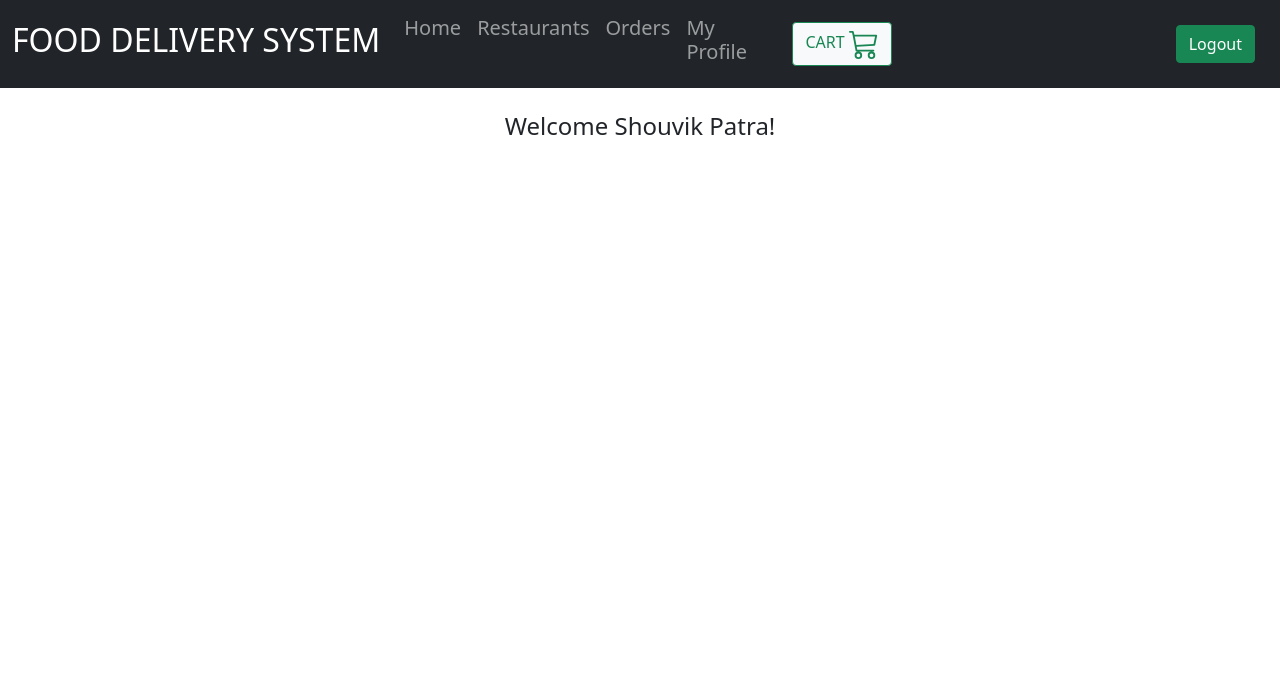
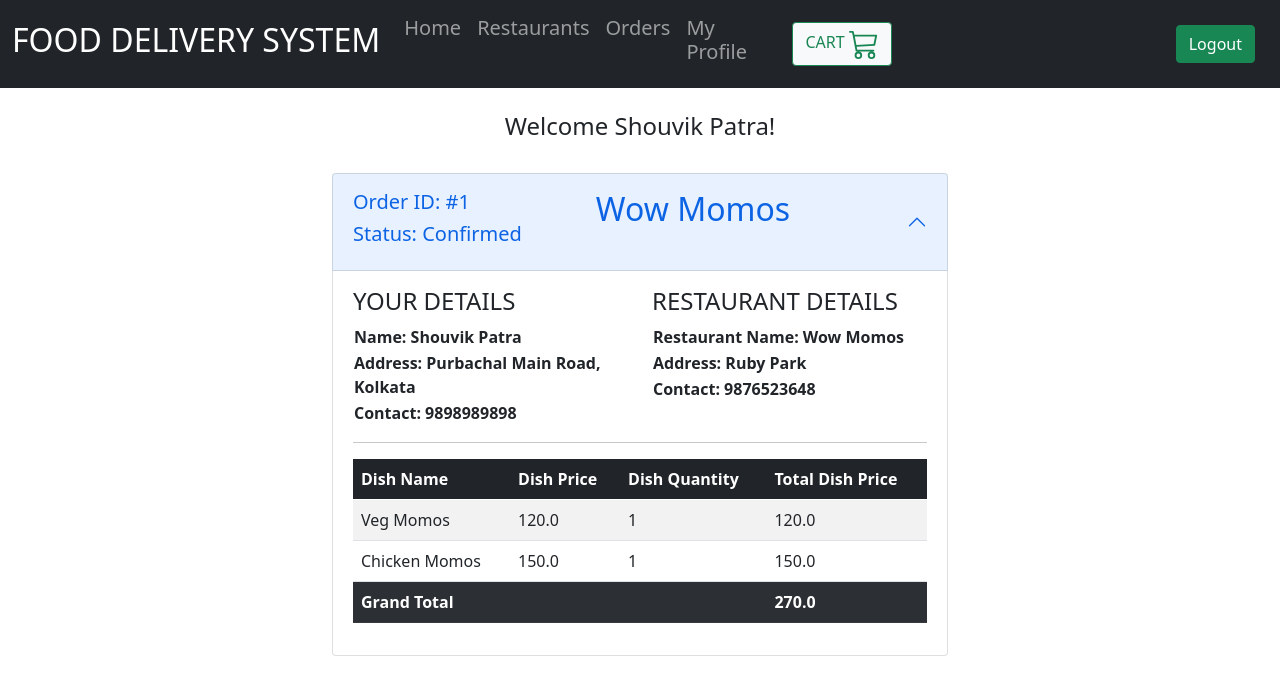
Before and after one commit to shouvikpatra/Food-Delivery-System, a Django app: page /customer/1/ in a window 1280 px wide. Shown: the top 695 px of the page. Run offline with Django 3.2, Linux system fonts and the light colour scheme; a user stored in the database is signed in; data comes from the database, SQL or seed files in the repository; lists and menus that the app fills with data are empty.

Commit message:
Created Order Placing Functionalities

```diff
--- a/customers/templates/customers/customer.html
+++ b/customers/templates/customers/customer.html
@@ -1,7 +1,120 @@
-{% extends 'customers/base.html' %} {% block content %}
+{% extends 'customers/base.html' %} {% block content %} {% load custom_tags %}
 <div class="container col-md-6">
   <br />
   <div class="text-center h4">Welcome {{customer.name}}!</div>
   <br />
+  {% if orders %}
+
+  <div class="accordion">
+    <div class="accordion-item">
+      <h2 class="accordion-header" id="headingOne">
+        <button
+          class="btn btn-primary accordion-button"
+          type="button"
+          data-bs-toggle="collapse"
+          data-bs-target="#collapseOne"
+          aria-expanded="true"
+          aria-controls="collapseOne"
+        >
+          <div class="container">
+            <div class="row">
+              <div class="col-sm-5">
+                <div class="row h5">Order ID: #{{orders.id}}</div>
+                <div class="row h5">Status: {{orders.status}}</div>
+              </div>
+              <div class="col-sm-auto h2">{{orders.restaurant.name}}</div>
+            </div>
+          </div>
+        </button>
+      </h2>
+      <div
+        id="collapseOne"
+        class="accordion-collapse collapse show"
+        aria-labelledby="headingOne"
+        data-bs-parent="#accordionExample"
+      >
+        <div class="accordion-body">
+          <div id="order_details">
+            <div class="row">
+              <div id="customer_details" class="col">
+                <div class="text-left h4">YOUR DETAILS</div>
+                <table class="cus_details">
+                  <thead>
+                    <tr>
+                      <th id="cus_name" scope="col">Name: {{customer.name}}</th>
+                    </tr>
+                    <tr>
+                      <th id="cus_address" scope="col">
+                        Address: {{customer.address}}
+                      </th>
+                    </tr>
+                    <tr>
+                      <th id="cus_contact" scope="col">
+                        Contact: {{customer.contact}}
+                      </th>
+                    </tr>
+                  </thead>
+                </table>
+              </div>
+
+              <div id="restaurant_details" class="col">
+                <div class="text-left h4">RESTAURANT DETAILS</div>
+                <table class="res_details">
+                  <thead>
+                    <tr>
+                      <th id="res_name" scope="col">
+                        Restaurant Name: {{orders.restaurant.name}}
+                      </th>
+                    </tr>
+                    <tr>
+                      <th id="res_address" scope="col">
+                        Address: {{orders.restaurant.address}}
+                      </th>
+                    </tr>
+                    <tr>
+                      <th id="res_contact" scope="col">
+                        Contact: {{orders.restaurant.contact}}
+                      </th>
+                    </tr>
+                  </thead>
+                </table>
+              </div>
+            </div>
+
+            <hr />
+
+            <table class="table table-striped table-hover">
+              <thead>
+                <tr class="table-dark">
+                  <th scope="col">Dish Name</th>
+                  <th scope="col">Dish Price</th>
+                  <th scope="col">Dish Quantity</th>
+                  <th scope="col">Total Dish Price</th>
+                </tr>
+              </thead>
+              <tbody>
+                {% for d in orderList %}
+                <tr>
+                  <td>{{d.dish.dish_name}}</td>
+
+                  <td>{{d.dish.price}}</td>
+                  <td>{{d.quantity}}</td>
+                  <td>{{d.dish.price|multiply:d.quantity}}</td>
+                </tr>
+                {% endfor %}
+
+                <tr class="table-dark">
+                  <th colspan="3">Grand Total</th>
+                  <th>{{total}}</th>
+                </tr>
+              </tbody>
+            </table>
+            {% else %}
+          </div>
+        </div>
+      </div>
+    </div>
+  </div>
+  <div class="text-center h4">NO ACTIVE ORDERS</div>
 </div>
-{% endblock %}
+{% endif %} {% endblock %}
--- a/customers/templates/customers/myCart.html
+++ b/customers/templates/customers/myCart.html
@@ -97,7 +97,9 @@
       </tbody>
     </table>
     <div class="d-grid gap-2 btn-success">
-      <a class="d-grid gap-2 btn btn-success btn-sm btn-block" href="#"
+      <a
+        class="d-grid gap-2 btn btn-success btn-sm btn-block"
+        href="{% url 'placeOrder' cid %}"
         ><h4>Place Order</h4></a
       >
     </div>
--- a/customers/urls.py
+++ b/customers/urls.py
@@ -19,6 +19,9 @@
     path('<int:cid>/myCart/dish<int:did>/dcr',
          views.dcr_quantity, name="dcr_quantity"),
 
+    # Order
+    path('<int:cid>/myCart/placeOrder/', views.placeOrder, name="placeOrder"),
+
 
     # Profile Urls
     path('<int:cid>/myProfile/', views.cusProfile, name="cusProfile"),
--- a/customers/views.py
+++ b/customers/views.py
@@ -4,6 +4,7 @@
 from django.contrib.auth.decorators import login_required
 from .models import *
 from restaurants.models import *
+from orders.models import *
 from .forms import *
 from .filters import *
 # Create your views here.
@@ -12,8 +13,15 @@
 @login_required(login_url='home')
 def customer(response, cid):
     customer = Customer.objects.get(id=cid)
+    orders = Order.objects.get(customer=customer, order_activity=True)
+    orderList = OrderList.objects.filter(order=orders)
+    restaurant = orders.restaurant
+    total = 0
+    for d in orderList:
+        total += (d.dish.price*d.quantity)
 
-    context = {'cid': cid, 'customer': customer, }
+    context = {'cid': cid, 'customer': customer,
+               'orders': orders, 'orderList': orderList, 'total': total}
     return render(response, 'customers/customer.html', context)
 
 
@@ -86,6 +94,28 @@
         cartItem.save()
     return redirect('myCart', cid=cid)
 
+
+def placeOrder(response, cid):
+
+    cart = Cart.objects.filter(customer_id=cid)
+    itemsAvailable = True
+    for item in cart:
+        if not item.dish.availability:
+            itemsAvailable = False
+            break
+    if itemsAvailable:
+        restaurant = cart.first().restaurant
+        order = Order(customer_id=cid, restaurant=restaurant)
+        order.save()
+        for item in cart:
+            orderListItem = OrderList(
+                order=order, dish=item.dish, quantity=item.quantity)
+            orderListItem.save()
+    cart.delete()
+
+    return redirect('customer', cid=cid)
+
+
 # Profile Options
 @login_required(login_url='home')
 def cusProfile(response, cid):
--- a/orders/models.py
+++ b/orders/models.py
@@ -15,14 +15,14 @@
         "restaurants.Restaurant", null=True, on_delete=models.SET_NULL)
     customer = models.ForeignKey(
         "customers.Customer", null=True, on_delete=models.SET_NULL)
-    status = models.CharField(max_length=60, choices=category)
-    order_activity = models.CharField(max_length=60, choices=(
-        ('Active', 'Active'), ('Inactive', 'Inactive')))
+    status = models.CharField(
+        max_length=60, choices=category, default=category[0][0])
+    order_activity = models.BooleanField(default=True)
 
 
 class OrderList(models.Model):
-    order_id = models.ForeignKey(
+    order = models.ForeignKey(
         "Order", null=True, on_delete=models.SET_NULL)
-    dish_id = models.ForeignKey(
+    dish = models.ForeignKey(
         "restaurants.Menu", null=True, on_delete=models.SET_NULL)
-    dish_quantity = models.IntegerField(default=1)
+    quantity = models.IntegerField(default=1)
```
Also changed, not shown: orders/admin.py (+11 -2 lines), db.sqlite3, orders/migrations/0002_auto_20210118_0721.py (added), orders/migrations/0003_auto_20210118_0722.py (added), orders/migrations/0004_auto_20210118_0729.py (added).
